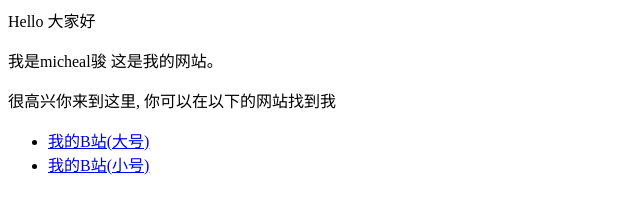
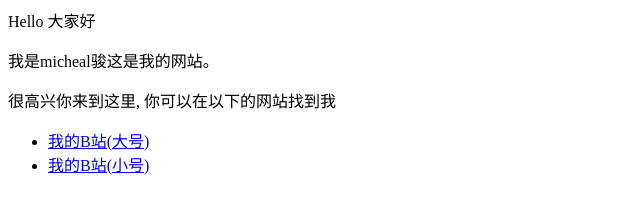
Before and after one commit to michael9207/michael9207.github.io, a plain HTML site: page index.html in a window 1280 px wide. Shown: the full height of the page, 0-640 px from the left. Drawn offline with Linux system fonts and the light colour scheme.

Commit message:
Update index.html

```diff
--- a/index.html
+++ b/index.html
@@ -1,5 +1,5 @@
 <p>Hello 大家好</p>
-<p>我是micheal骏 这是我的网站。 </p>
+<p>我是micheal骏这是我的网站。 </p>
 <p>很高兴你来到这里, 你可以在以下的网站找到我</p>
 <ul>
   <li> <a href="https://space.bilibili.com/1910707162?spm_id_from=333.999.0.0">我的B站(大号)</a> </li>
```
